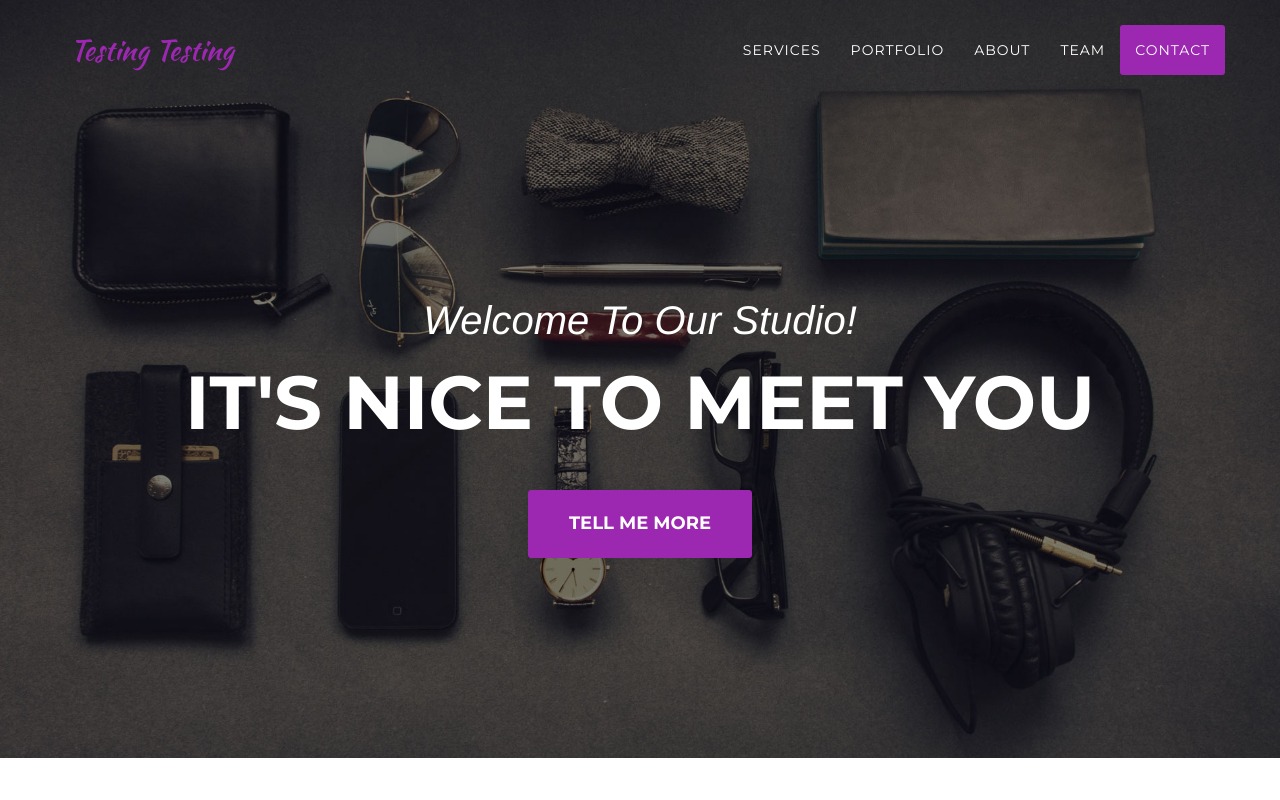
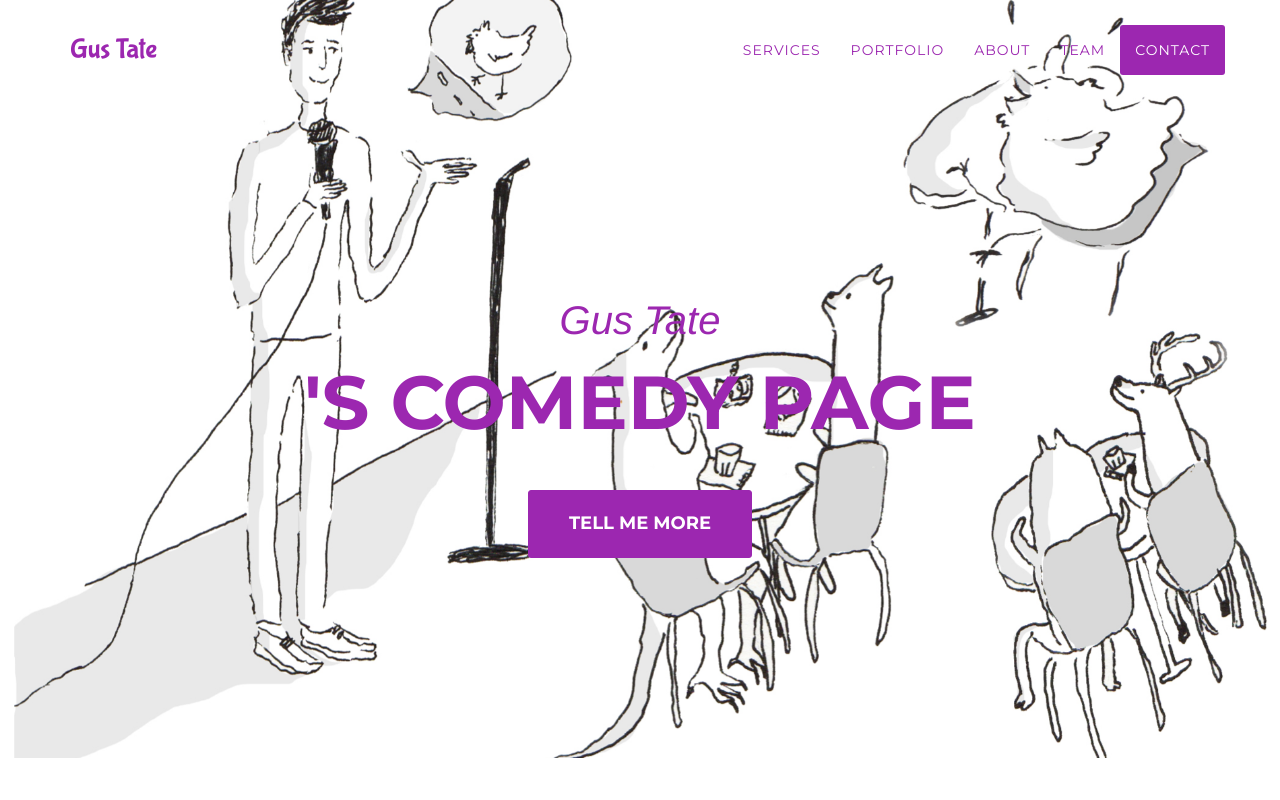
Before and after one commit to gustate/gustate.github.io, a plain HTML site: page index.html in a window 1280 px wide. Shown: the top 800 px of the page. Drawn offline with nearby package versions, Linux system fonts and the light colour scheme; a web font is replaced by a local one.

Commit message:
add bubblegum sans font

```diff
--- a/css/agency.css
+++ b/css/agency.css
@@ -170,7 +170,7 @@ fieldset[disabled] .btn-xl.active {
 
 .navbar-default .navbar-brand {
     color: #9c27b0;
-    font-family: "Kaushan Script", "Helvetica Neue", Helvetica, Arial, cursive
+    font-family: "Bubblegum Sans", "Helvetica Neue", Helvetica, Arial, cursive
 }
 
 .navbar-default .navbar-brand:hover,
@@ -203,7 +203,7 @@ fieldset[disabled] .btn-xl.active {
     text-transform: uppercase;
     font-weight: 400;
     letter-spacing: 1px;
-    color: #fff
+    color: #9C27B0;
 }
 
 .navbar-default .nav li a:hover,
@@ -252,7 +252,7 @@ fieldset[disabled] .btn-xl.active {
 }
 
 header {
-    background-image: url(../img/header-bg.jpg);
+    background-image: url(../img/animal-header-bg.png);
     background-repeat: none;
     background-attachment: scroll;
     background-position: center center;
@@ -261,7 +261,7 @@ header {
     background-size: cover;
     -o-background-size: cover;
     text-align: center;
-    color: #fff
+    color: #9C27B0
 }
 
 header .intro-text {
--- a/index.html
+++ b/index.html
@@ -23,6 +23,7 @@
     <link href='https://fonts.googleapis.com/css?family=Kaushan+Script' rel='stylesheet' type='text/css'>
     <link href='https://fonts.googleapis.com/css?family=Droid+Serif:400,700,400italic,700italic' rel='stylesheet' type='text/css'>
     <link href='https://fonts.googleapis.com/css?family=Roboto+Slab:400,100,300,700' rel='stylesheet' type='text/css'>
+    <link href='https://fonts.googleapis.com/css?family=Bubblegum+Sans' rel='stylesheet' type='text/css'>
 
     <!-- HTML5 Shim and Respond.js IE8 support of HTML5 elements and media queries -->
     <!-- WARNING: Respond.js doesn't work if you view the page via file:// -->
@@ -46,7 +47,7 @@
                     <span class="icon-bar"></span>
                     <span class="icon-bar"></span>
                 </button>
-                <a class="navbar-brand page-scroll" href="#page-top">Testing Testing</a>
+                <a class="navbar-brand page-scroll" href="#page-top">Gus Tate</a>
             </div>
 
             <!-- Collect the nav links, forms, and other content for toggling -->
@@ -81,8 +82,8 @@
     <header>
         <div class="container">
             <div class="intro-text">
-                <div class="intro-lead-in">Welcome To Our Studio!</div>
-                <div class="intro-heading">It's Nice To Meet You</div>
+                <div class="intro-lead-in">Gus Tate</div>
+                <div class="intro-heading">'s Comedy Page</div>
                 <a href="#services" class="page-scroll btn btn-xl">Tell Me More</a>
             </div>
         </div>
```
Also changed, not shown: img/animal-header-bg.png (added).
